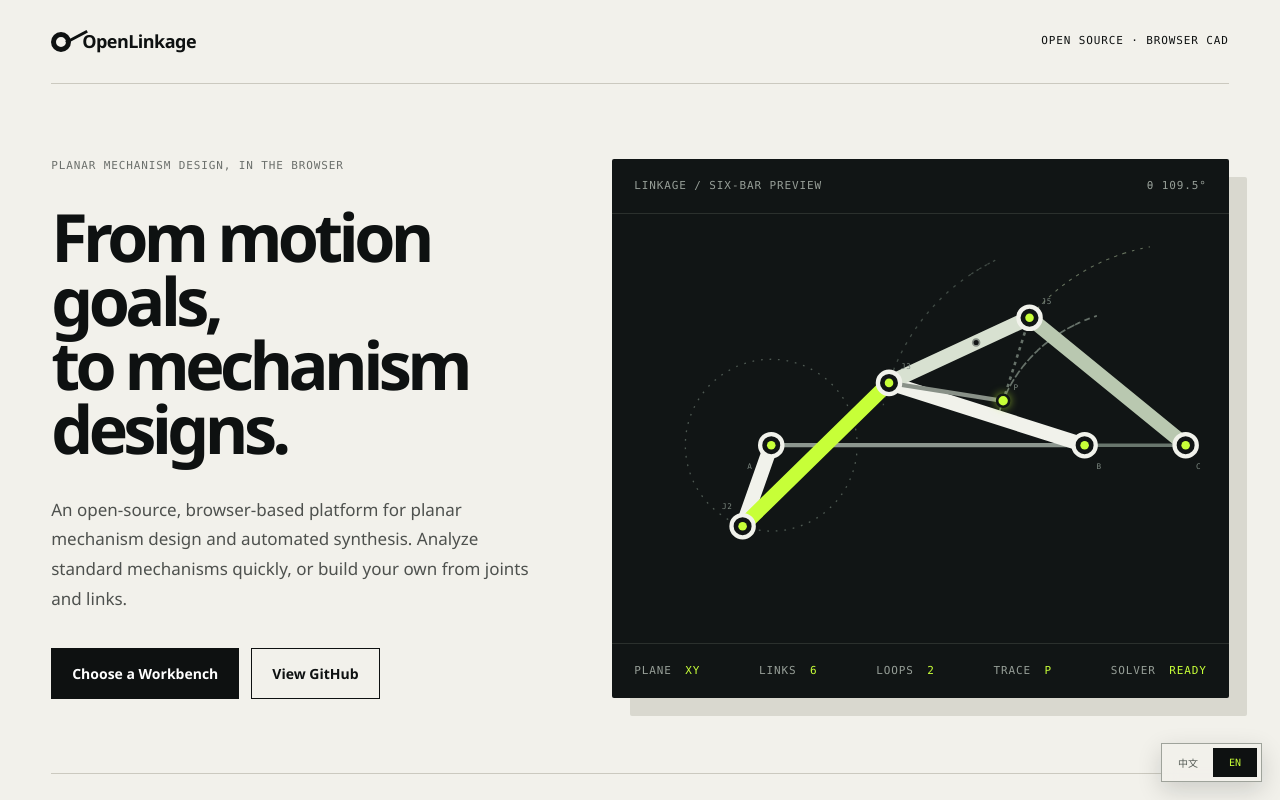
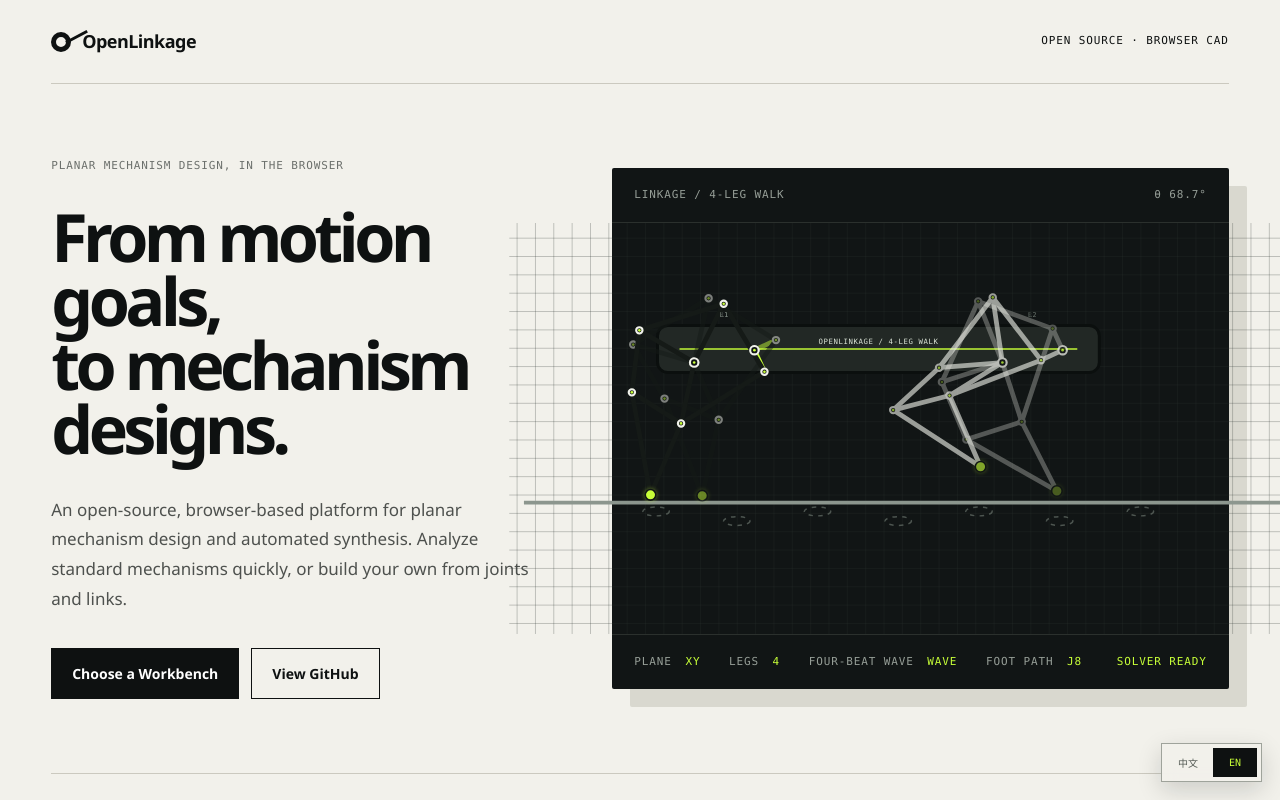
Before and after one commit to tutao0123/open-linkage, a Next.js app: page /en in a window 1280 px wide. Shown: the top 800 px of the page. Built offline with nearby package versions, Linux system fonts and the light colour scheme.

Commit message:
将四腿步行动画放入首页主视觉

```diff
--- a/src/components/mechanism-preview.tsx
+++ b/src/components/mechanism-preview.tsx
@@ -1,170 +1,191 @@
 "use client";
 
-import { useEffect, useState } from "react";
+import { useEffect, useMemo, useState } from "react";
 
+import {
+  analyzeVariableLegMode,
+  sampleVariableLeg,
+  type VariableLegModeMetrics,
+  type VariableLegSample,
+} from "@/lib/variable-leg";
+import { createVariableLegReferenceProject } from "@/lib/variable-leg-reference-library";
+import {
+  changeVariableLegCount,
+  phaseIsInVariableLegStance,
+  variableLegMountX,
+  variableLegSampleIndex,
+  variableLegTargetPhase,
+} from "@/lib/variable-leg-gait";
 import type { Language } from "@/lib/i18n";
 
 type Point = { x: number; y: number };
 
-type MechanismLayout = {
-  input: Point;
-  coupler: Point;
-  output: Point;
-  secondary: Point;
-  traceAnchor: Point;
-  trace: Point;
-  phase: number;
-};
-
-const groundA = { x: 126, y: 310 };
-const groundB = { x: 492, y: 310 };
-const groundC = { x: 610, y: 310 };
-const initialInput = { x: 176, y: 223 };
-const initialOutput = { x: 380, y: 98 };
-const initialSecondary = { x: 560, y: 80 };
-const crankLength = Math.hypot(initialInput.x - groundA.x, initialInput.y - groundA.y);
-const couplerLength = Math.hypot(initialOutput.x - initialInput.x, initialOutput.y - initialInput.y);
-const rockerLength = Math.hypot(groundB.x - initialOutput.x, groundB.y - initialOutput.y);
-const secondaryCouplerLength = Math.hypot(initialSecondary.x - initialOutput.x, initialSecondary.y - initialOutput.y);
-const secondaryRockerLength = Math.hypot(groundC.x - initialSecondary.x, groundC.y - initialSecondary.y);
-const initialPhase = Math.atan2(initialInput.y - groundA.y, initialInput.x - groundA.x);
-const motionMinPhase = 0;
-const motionMaxPhase = Math.PI * 2;
-
-function solveCirclePair(
-  centerA: Point,
-  radiusA: number,
-  centerB: Point,
-  radiusB: number,
-  preferred: Point,
-) {
-  const dx = centerB.x - centerA.x;
-  const dy = centerB.y - centerA.y;
-  const distance = Math.max(Math.hypot(dx, dy), Number.EPSILON);
-  const baseDistance = (radiusA ** 2 - radiusB ** 2 + distance ** 2) / (2 * distance);
-  const height = Math.sqrt(Math.max(0, radiusA ** 2 - baseDistance ** 2));
-  const base = {
-    x: centerA.x + (baseDistance * dx) / distance,
-    y: centerA.y + (baseDistance * dy) / distance,
-  };
-  const perpendicular = { x: -dy / distance, y: dx / distance };
-  const upper = {
-    x: base.x - height * perpendicular.x,
-    y: base.y - height * perpendicular.y,
-  };
-  const lower = {
-    x: base.x + height * perpendicular.x,
-    y: base.y + height * perpendicular.y,
-  };
-  const preferredSide = Math.sign(dx * (preferred.y - centerA.y) - dy * (preferred.x - centerA.x)) || 1;
-  const upperSide = Math.sign(dx * (upper.y - centerA.y) - dy * (upper.x - centerA.x)) || preferredSide;
-  return preferredSide * upperSide > 0 ? upper : lower;
-}
-
-function solveLayout(phase: number): MechanismLayout {
-  const input = {
-    x: groundA.x + crankLength * Math.cos(phase),
-    y: groundA.y + crankLength * Math.sin(phase),
-  };
-  const coupler = solveCirclePair(input, couplerLength, groundB, rockerLength, initialOutput);
-  const secondary = solveCirclePair(coupler, secondaryCouplerLength, groundC, secondaryRockerLength, initialSecondary);
-  const secondaryVector = { x: secondary.x - coupler.x, y: secondary.y - coupler.y };
-  const secondaryDistance = Math.hypot(secondaryVector.x, secondaryVector.y);
-  const normal = { x: -secondaryVector.y / secondaryDistance, y: secondaryVector.x / secondaryDistance };
-  const traceAnchor = {
-    x: coupler.x + secondaryVector.x * 0.62,
-    y: coupler.y + secondaryVector.y * 0.62,
-  };
-  const trace = {
-    x: traceAnchor.x + normal.x * 75,
-    y: traceAnchor.y + normal.y * 75,
-  };
-
-  return { input, coupler, output: groundB, secondary, traceAnchor, trace, phase };
-}
-
-const initialLayout = solveLayout(initialPhase);
-
-function buildMotionPath(selectPoint: (layout: MechanismLayout) => Point) {
-  const samples = 160;
-  return Array.from({ length: samples + 1 }, (_, index) => {
-    const phase = motionMinPhase + ((motionMaxPhase - motionMinPhase) * index) / samples;
-    const point = selectPoint(solveLayout(phase));
-    return `${index === 0 ? "M" : "L"} ${point.x.toFixed(2)} ${point.y.toFixed(2)}`;
-  }).join(" ");
-}
-
-const trajectoryPath = buildMotionPath((layout) => layout.trace);
-const couplerTrajectoryPath = buildMotionPath((layout) => layout.coupler);
-const secondaryTrajectoryPath = buildMotionPath((layout) => layout.secondary);
-const driveSweepPath = (() => {
-  const right = { x: groundA.x + crankLength, y: groundA.y };
-  const left = { x: groundA.x - crankLength, y: groundA.y };
-  return `M ${right.x.toFixed(2)} ${right.y.toFixed(2)} A ${crankLength.toFixed(2)} ${crankLength.toFixed(2)} 0 1 1 ${left.x.toFixed(2)} ${left.y.toFixed(2)} A ${crankLength.toFixed(2)} ${crankLength.toFixed(2)} 0 1 1 ${right.x.toFixed(2)} ${right.y.toFixed(2)}`;
-})();
+const SAMPLE_COUNT = 72;
+const SOLVER_ITERATIONS = 90;
+const VISUAL_SCALE = 0.72;
 
 function degrees(radians: number) {
   return ((radians * 180) / Math.PI + 360) % 360;
 }
 
+function averagePoint(points: Point[], fallback: Point) {
+  if (!points.length) return fallback;
+  return points.reduce((sum, point) => ({ x: sum.x + point.x, y: sum.y + point.y }), { x: 0, y: 0 });
+}
+
+function bodyPoints(sample: VariableLegSample, jointIds: string[]) {
+  const joints = new Map(sample.project.joints.map((joint) => [joint.id, joint]));
+  return jointIds
+    .map((id) => joints.get(id))
+    .filter((joint): joint is NonNullable<typeof joint> => Boolean(joint));
+}
+
 export function MechanismPreview({ language }: { language: Language }) {
-  const [layout, setLayout] = useState(initialLayout);
+  const project = useMemo(() => {
+    const reference = createVariableLegReferenceProject("smooth");
+    return {
+      ...reference,
+      deployment: changeVariableLegCount(reference.deployment, 4),
+    };
+  }, []);
+  const mode = project.modes.find((item) => item.id === project.activeModeId) ?? project.modes[0];
+  const metrics = useMemo<VariableLegModeMetrics>(
+    () => analyzeVariableLegMode(project.baseProject, project.adjustment, mode, SAMPLE_COUNT, SOLVER_ITERATIONS),
+    [mode, project.adjustment, project.baseProject],
+  );
+  const samples = useMemo(
+    () => sampleVariableLeg(project.baseProject, project.adjustment, mode.adjustmentValue, SAMPLE_COUNT, SOLVER_ITERATIONS),
+    [mode.adjustmentValue, project.adjustment, project.baseProject],
+  );
+  const [phase, setPhase] = useState(0);
 
   useEffect(() => {
     if (window.matchMedia("(prefers-reduced-motion: reduce)").matches) return;
 
     let frame = 0;
-    const startedAt = performance.now();
-    const motionRate = 0.58;
-    const animate = (now: number) => {
-      const phase = initialPhase + ((now - startedAt) / 1000) * motionRate;
-      setLayout(solveLayout(phase));
-      frame = window.requestAnimationFrame(animate);
+    let previous = performance.now();
+    const tick = (now: number) => {
+      const elapsed = Math.min(0.05, (now - previous) / 1000);
+      previous = now;
+      setPhase((current) => (current + mode.rpm * Math.PI * 2 / 60 * elapsed) % (Math.PI * 2));
+      frame = window.requestAnimationFrame(tick);
     };
-    frame = window.requestAnimationFrame(animate);
+    frame = window.requestAnimationFrame(tick);
     return () => window.cancelAnimationFrame(frame);
-  }, []);
+  }, [mode.rpm]);
+
+  const anchor = useMemo(() => {
+    const fixed = samples[0]?.project.joints.filter((joint) => joint.fixed) ?? [];
+    const average = averagePoint(fixed, { x: 0, y: 0 });
+    return fixed.length ? { x: average.x / fixed.length, y: average.y / fixed.length } : average;
+  }, [samples]);
+  const groundY = anchor.y + (metrics.stanceGroundY - anchor.y) * VISUAL_SCALE + 10;
+  const chassis = useMemo(() => {
+    const fixed = samples[0]?.project.joints.filter((joint) => joint.fixed) ?? [];
+    const minimumX = fixed.length ? Math.min(...fixed.map((joint) => joint.x)) : -40;
+    const maximumX = fixed.length ? Math.max(...fixed.map((joint) => joint.x)) : 180;
+    return {
+      x: minimumX - project.deployment.mountSpan / 2 - 34,
+      y: anchor.y - 42,
+      width: maximumX - minimumX + project.deployment.mountSpan + 68,
+      height: 64,
+    };
+  }, [anchor.y, project.deployment.mountSpan, samples]);
+  const orderedLegs = [...project.deployment.legs].sort((first, second) => {
+    if (first.side === second.side) return first.station - second.station;
+    return first.side === "right" ? -1 : 1;
+  });
 
   const labels = language === "zh"
-    ? { card: "平面连杆机构概念示意", image: "运动中的四杆机构" }
-    : { card: "Conceptual diagram of a double-loop six-bar mechanism", image: "Animated double-loop six-bar mechanism" };
+    ? {
+      card: "四条可变几何步行腿动画",
+      image: "四条腿波步行走动画",
+      gait: "四拍波步",
+      plane: "平面",
+      legs: "腿数",
+      ground: "足端轨迹",
+      ready: "求解器就绪",
+    }
+    : {
+      card: "Animated four-leg variable-geometry walking mechanism",
+      image: "Four-leg wave gait animation",
+      gait: "FOUR-BEAT WAVE",
+      plane: "PLANE",
+      legs: "LEGS",
+      ground: "FOOT PATH",
+      ready: "SOLVER READY",
+    };
 
   return (
     <div className="mechanism-card" aria-label={labels.card}>
-      <div className="card-head"><span>LINKAGE / SIX-BAR PREVIEW</span><span>θ {degrees(layout.phase).toFixed(1)}°</span></div>
-      <svg viewBox="-60 40 720 500" role="img" aria-label={labels.image}>
-        <path className="drive-sweep" d={driveSweepPath} />
-        <path className="coupler-trajectory" d={couplerTrajectoryPath} />
-        <path className="secondary-trajectory" d={secondaryTrajectoryPath} />
-        <path className="trajectory" d={trajectoryPath} />
-        <line className="ground" x1={groundA.x} y1={groundA.y} x2={groundB.x} y2={groundB.y} />
-        <line className="ground secondary-ground" x1={groundB.x} y1={groundB.y} x2={groundC.x} y2={groundC.y} />
-        <line className="link link-a" x1={groundA.x} y1={groundA.y} x2={layout.input.x} y2={layout.input.y} />
-        <line className="link link-b" x1={layout.input.x} y1={layout.input.y} x2={layout.coupler.x} y2={layout.coupler.y} />
-        <line className="link link-c" x1={layout.coupler.x} y1={layout.coupler.y} x2={layout.output.x} y2={layout.output.y} />
-        <line className="link link-d" x1={layout.coupler.x} y1={layout.coupler.y} x2={layout.secondary.x} y2={layout.secondary.y} />
-        <line className="link link-e" x1={layout.secondary.x} y1={layout.secondary.y} x2={groundC.x} y2={groundC.y} />
-        <line className="coupler" x1={layout.coupler.x} y1={layout.coupler.y} x2={layout.trace.x} y2={layout.trace.y} />
-        <line className="coupler-offset" x1={layout.secondary.x} y1={layout.secondary.y} x2={layout.trace.x} y2={layout.trace.y} />
-        <circle className="trace-anchor" cx={layout.traceAnchor.x} cy={layout.traceAnchor.y} r="4" />
-        {[groundA, layout.input, layout.coupler, groundB, layout.secondary, groundC].map((point, index) => (
-          <g key={`${index}-${point.x.toFixed(2)}`}>
-            <circle className="joint-ring" cx={point.x} cy={point.y} r="13" />
-            <circle className="joint" cx={point.x} cy={point.y} r="5" />
-          </g>
-        ))}
-        <g className="joint-labels" aria-hidden="true">
-          <text x={groundA.x - 28} y={groundA.y + 28}>A</text>
-          <text x={layout.input.x - 24} y={layout.input.y - 20}>J2</text>
-          <text x={layout.coupler.x + 14} y={layout.coupler.y - 16}>J3</text>
-          <text x={groundB.x + 14} y={groundB.y + 28}>B</text>
-          <text x={layout.secondary.x + 14} y={layout.secondary.y - 16}>J5</text>
-          <text x={groundC.x + 12} y={groundC.y + 28}>C</text>
-          <text x={layout.trace.x + 12} y={layout.trace.y - 12}>P</text>
+      <div className="card-head">
+        <span>LINKAGE / 4-LEG WALK</span>
+        <span>θ {degrees(phase).toFixed(1)}°</span>
+      </div>
+      <svg viewBox="-420 -170 840 560" role="img" aria-label={labels.image}>
+        <defs>
+          <pattern id="walking-preview-grid" width="25" height="25" patternUnits="userSpaceOnUse">
+            <path d="M25 0H0V25" className="walking-grid" />
+          </pattern>
+        </defs>
+        <rect x="-560" y="-170" width="1120" height="560" fill="url(#walking-preview-grid)" />
+        <line className="walking-ground" x1="-540" y1={groundY} x2="540" y2={groundY} />
+        <g className="walking-chassis">
+          <rect x={chassis.x} y={chassis.y} width={chassis.width} height={chassis.height} rx="14" />
+          <line x1={chassis.x + 30} y1={chassis.y + chassis.height / 2} x2={chassis.x + chassis.width - 30} y2={chassis.y + chassis.height / 2} />
+          <text x={chassis.x + chassis.width / 2} y={chassis.y + 25}>OPENLINKAGE / 4-LEG WALK</text>
         </g>
-        <circle className="trace-point" cx={layout.trace.x} cy={layout.trace.y} r="7" />
+        {orderedLegs.map((leg) => {
+          const sample = samples[variableLegSampleIndex(phase, leg.phaseOffset, samples.length)];
+          if (!sample) return null;
+          const targetPhase = variableLegTargetPhase(phase, leg.phaseOffset, metrics.targetPhaseOffset);
+          const stance = phaseIsInVariableLegStance(targetPhase, mode.stanceStart, mode.stanceEnd);
+          const joints = new Map(sample.project.joints.map((joint) => [joint.id, joint]));
+          const mountX = variableLegMountX(leg, project.deployment);
+          const transform = `translate(${mountX} 0) translate(${anchor.x} ${anchor.y}) scale(${VISUAL_SCALE}) translate(${-anchor.x} ${-anchor.y})`;
+          return (
+            <g
+              key={leg.id}
+              className={`walking-leg ${stance ? "walking-leg-stance" : "walking-leg-swing"} ${leg.side === "right" ? "walking-leg-right" : ""}`}
+            >
+              <g transform={transform}>
+                {sample.project.bodies.map((body) => {
+                  const points = bodyPoints(sample, body.jointIds);
+                  return points.length >= 3
+                    ? <polygon key={body.id} points={points.map((joint) => `${joint.x},${joint.y}`).join(" ")} className="walking-body" />
+                    : null;
+                })}
+                {sample.project.bars.map((bar) => {
+                  const a = joints.get(bar.a);
+                  const b = joints.get(bar.b);
+                  if (!a || !b) return null;
+                  return <line key={bar.id} x1={a.x} y1={a.y} x2={b.x} y2={b.y} className={`walking-link ${bar.id === sample.project.driverId ? "walking-driver" : ""}`} />;
+                })}
+                {sample.project.joints.map((joint) => (
+                  <g key={joint.id} className="walking-joint">
+                    <circle cx={joint.x} cy={joint.y} r={joint.fixed ? 8 : 6} />
+                    <circle cx={joint.x} cy={joint.y} r="2.5" />
+                  </g>
+                ))}
+                {sample.tracer && <circle cx={sample.tracer.x} cy={sample.tracer.y} r="10" className="walking-foot" />}
+              </g>
+              <text x={mountX + anchor.x} y={chassis.y - 12} className="walking-leg-label" textAnchor="middle">{leg.side === "left" ? "L" : "R"}{leg.station + 1}</text>
+            </g>
+          );
+        })}
+        <g className="walking-footprints" aria-hidden="true">
+          {[-360, -250, -140, -30, 80, 190, 300].map((x, index) => (
+            <ellipse key={x} cx={x} cy={groundY + 12 + (index % 2) * 13} rx="18" ry="6" />
+          ))}
+        </g>
       </svg>
-      <div className="card-stats"><span>PLANE <b>XY</b></span><span>LINKS <b>6</b></span><span>LOOPS <b>2</b></span><span>TRACE <b>P</b></span><span>SOLVER <b>READY</b></span></div>
+      <div className="card-stats">
+        <span>{labels.plane} <b>XY</b></span>
+        <span>{labels.legs} <b>4</b></span>
+        <span>{labels.gait} <b>WAVE</b></span>
+        <span>{labels.ground} <b>J8</b></span>
+        <span><b>{labels.ready}</b></span>
+      </div>
     </div>
   );
 }
```
Also changed, not shown: src/app/globals.css (+18 -0 lines).
